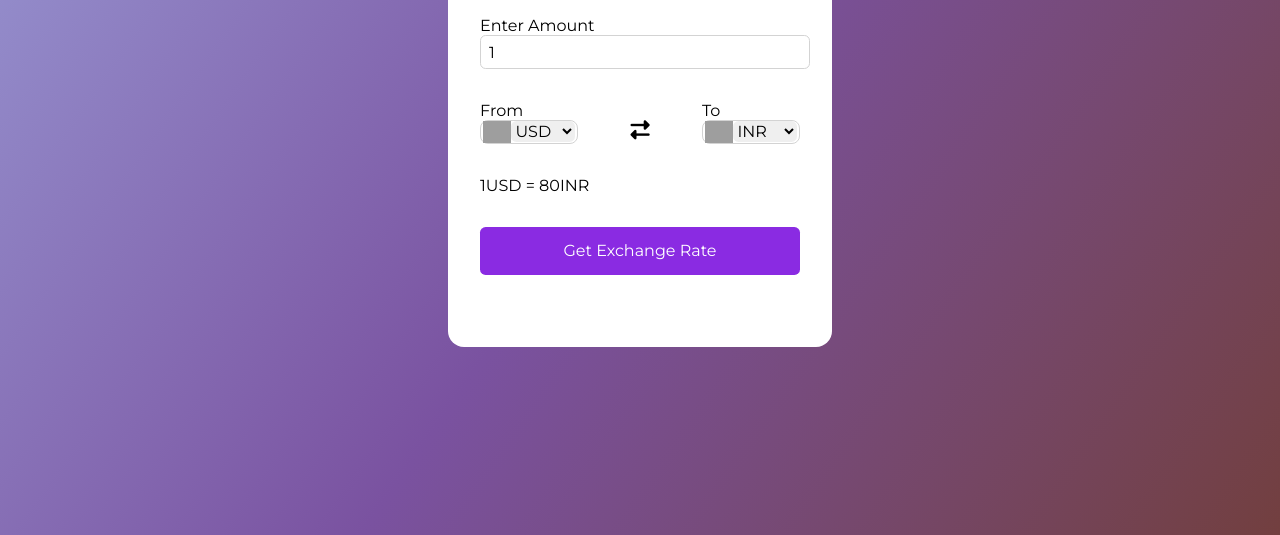
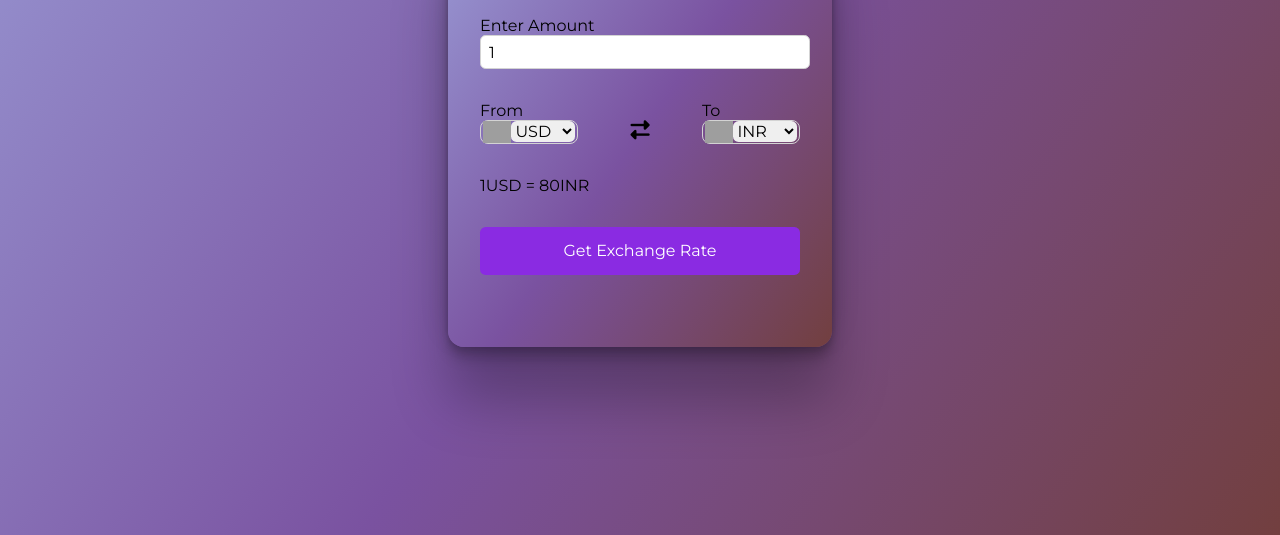
Before and after one commit to rajeevprajapatt/Currency-Converter, a plain HTML site: page index.html in a window 1280 px wide. Shown: the part 265-800 px from the top of the page. Drawn offline with Linux system fonts and the light colour scheme; no server answers; grey boxes are pictures that could not be loaded.

Commit message:
UI updated

```diff
--- a/style.css
+++ b/style.css
@@ -16,12 +16,14 @@ body {
 }
 
 .container {
-  background-color: white;
+  background:linear-gradient(125deg,rgb(153, 153, 212),rgb(122, 82, 160),rgb(114, 63, 63)) ;
   padding: 2rem;
   border-radius: 1rem;
   min-height: 45vh;
   width: 40vh;
-  /* font-size: 1rem; */
+  box-shadow: rgba(0, 0, 0, 0.25) 0px 54px 55px,
+    rgba(0, 0, 0, 0.12) 0px -12px 30px, rgba(0, 0, 0, 0.12) 0px 4px 6px,
+    rgba(0, 0, 0, 0.17) 0px 12px 13px, rgba(0, 0, 0, 0.09) 0px -3px 5px;
 }
 
 .container h1 {
```
